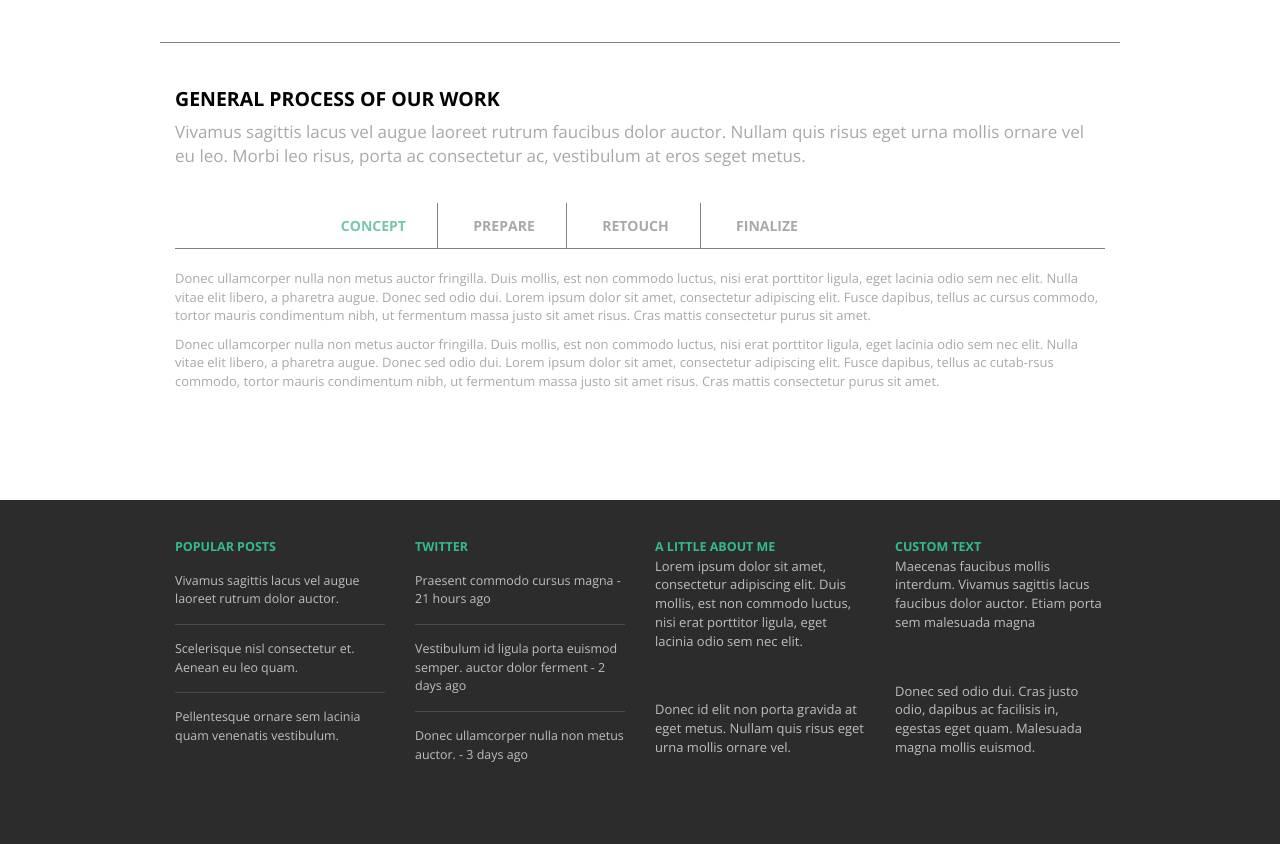
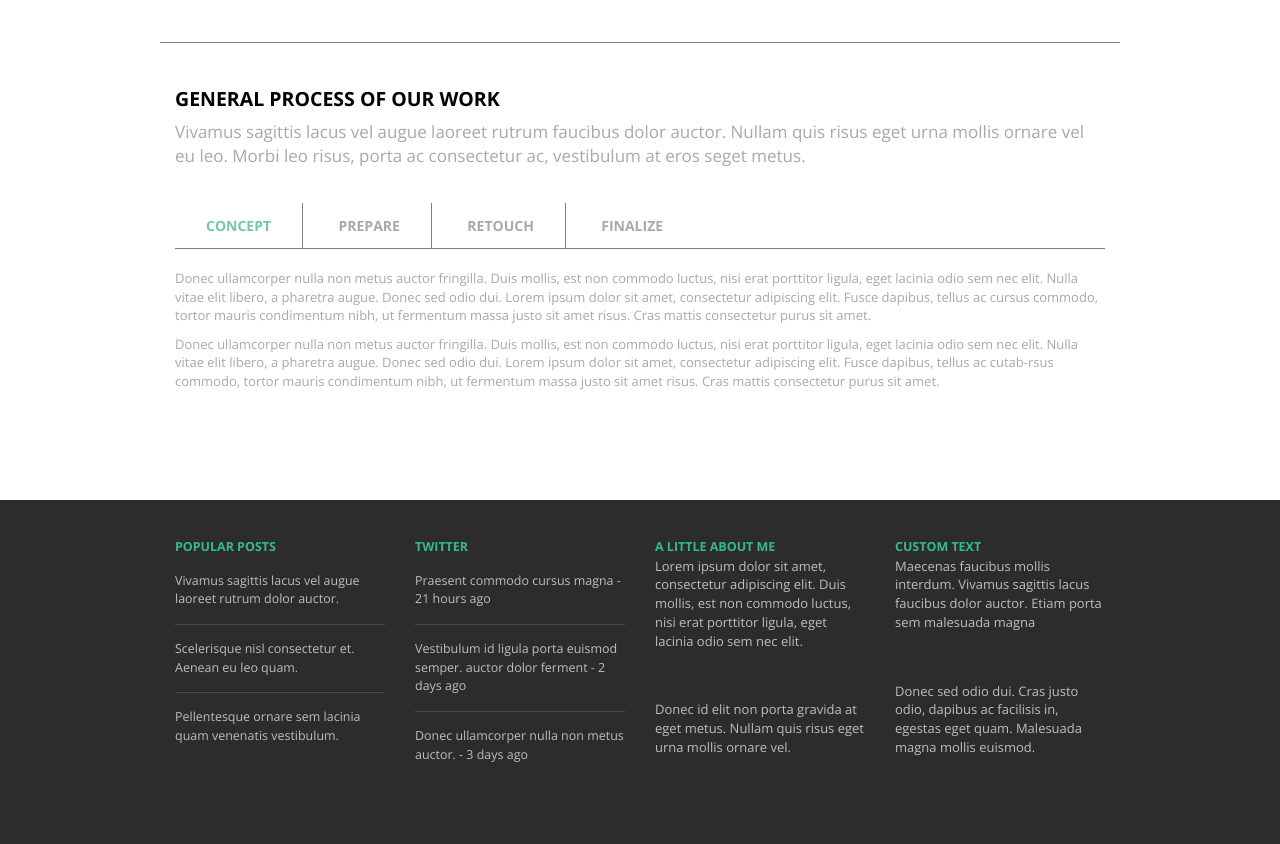
Before and after one commit to AlexZanko/glisseo-example, a plain HTML site: page index.html in a window 1280 px wide. Shown: the part 1654-2498 px from the top of the page. Drawn offline with nearby package versions, Linux system fonts and the light colour scheme; a web font is replaced by a local one.

Commit message:
glisseo css

```diff
--- a/css/style.css
+++ b/css/style.css
@@ -299,7 +299,7 @@ a:hover{
 .tab>label:hover{
 	color:#73c8a9;
 }
-.tab>label:nth-of-type(1){
+.tab>label:first-child{
 	margin-left: 14.5%;
 }
 .tab>label:nth-of-type(4){
```
